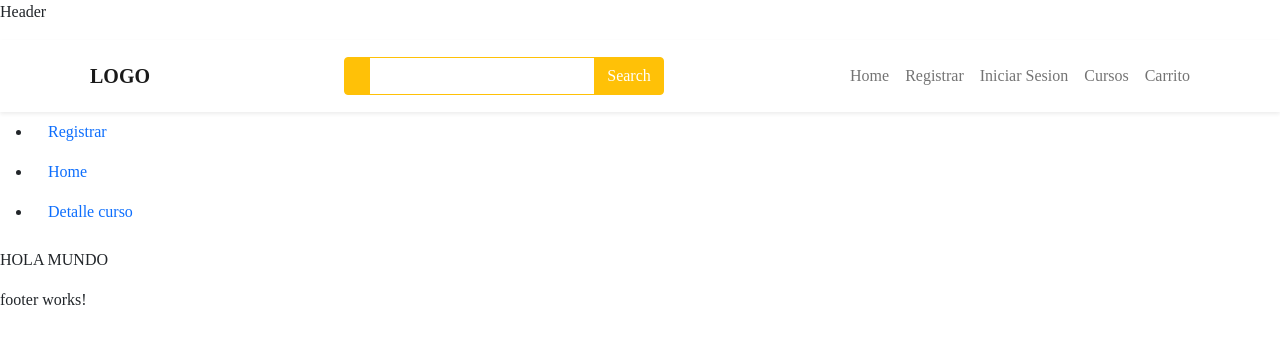
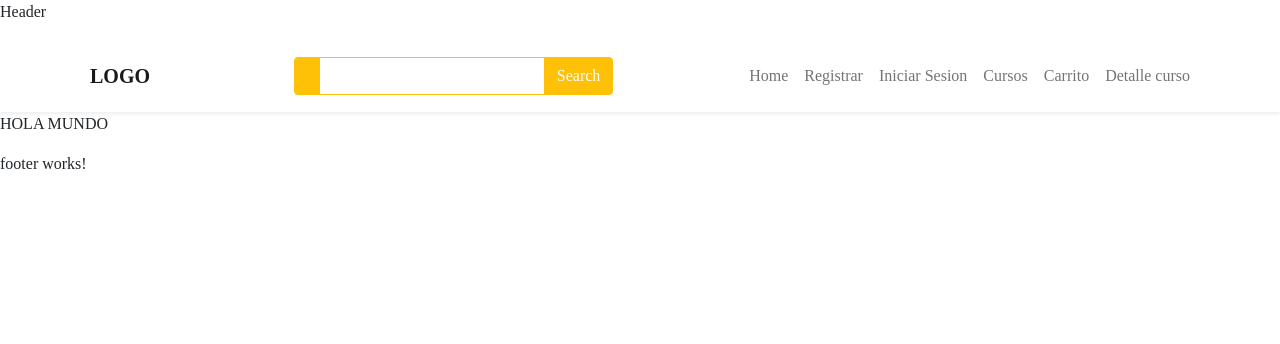
Before and after one commit to unlam-tec-web/20231erCuatGrupo2, an Angular app: page /home in a window 1280 px wide. Shown: the top 344 px of the page. Built offline with nearby package versions, Linux system fonts and the light colour scheme.

Commit message:
update navbar
.

```diff
--- a/src/app/componentes/comun/navbar/navbar.component.html
+++ b/src/app/componentes/comun/navbar/navbar.component.html
@@ -40,24 +40,15 @@
         <li class="nav-item" routerLinkActive="active">
           <a class="nav-link" [routerLink]="['carrito']">Carrito</a>
         </li>
+        <li class="nav-item" routerLinkActive="active">
+          <a class="nav-link" [routerLink]="['detalle-curso']">Detalle curso</a>
+        </li>
       </ul>
     </div>
   </div>
 </nav>
 
 
-
-<ul>
-<li class="nav-item" routerLinkActive="active">
-  <a class="nav-link" [routerLink]="['registrar']">Registrar</a>
-</li>
-  <li class="nav-item" routerLinkActive="active">
-    <a class="nav-link" [routerLink]="['home']">Home</a>
-  </li>
-  <li class="nav-item" routerLinkActive="active">
-    <a class="nav-link" [routerLink]="['detalle-curso']">Detalle curso</a>
-  </li>
-</ul>
 </div>
 
 
```
